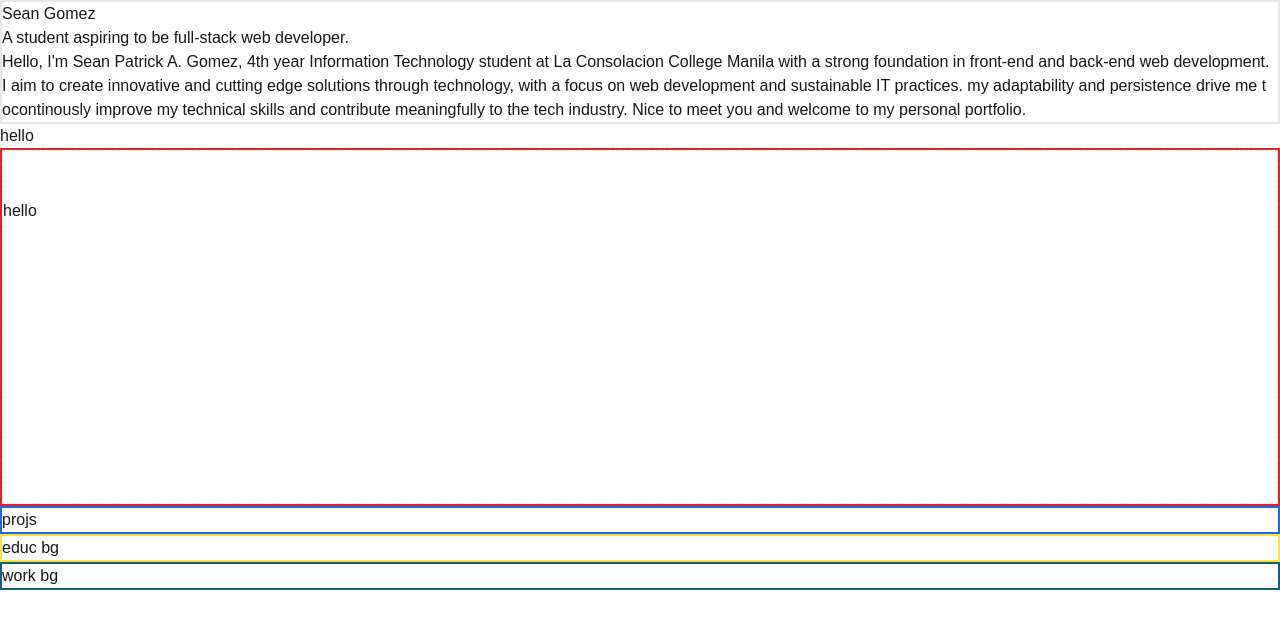
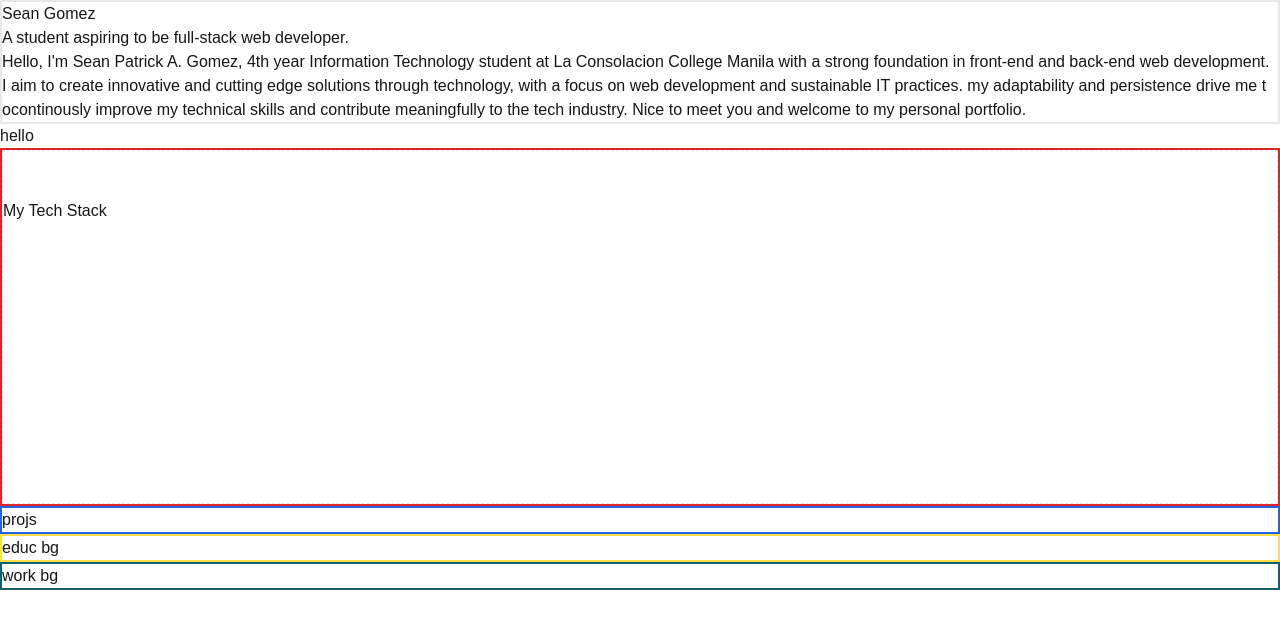
Before and after one commit to SeanGmz/seanportfolio, a Next.js app in the folder my-portfolio/: page / in a window 1280 px wide. Shown: the top 628 px of the page. Built offline with nearby package versions, Linux system fonts and the light colour scheme.

Commit message:
arraged codes and added tempheader for techstack

```diff
--- a/my-portfolio/app/partials/techstack.tsx
+++ b/my-portfolio/app/partials/techstack.tsx
@@ -19,7 +19,11 @@ export default function Techstack() {
   ];
 
   const Stack = () => {
-    return <> hello </>;
+    return (
+      <div>
+        <p>My Tech Stack</p>
+      </div>
+    );
   };
 
   const Uppermarquee = () => {
@@ -32,7 +36,9 @@ export default function Techstack() {
           className="flex flex-shrink-0"
         >
           {marquee.map((image, index) => {
-            return <img src={image} key={index} className="w-24 mr-20" />;
+            return (
+              <img src={image} key={index} className="w-24 mr-20" />
+            );
           })}
         </motion.div>
 
@@ -43,7 +49,9 @@ export default function Techstack() {
           className="flex flex-shrink-0"
         >
           {marquee.map((image, index) => {
-            return <img src={image} key={index} className="w-24 mr-20" />;
+            return (
+              <img src={image} key={index} className="w-24 mr-20" />
+            );
           })}
         </motion.div>
       </div>
@@ -80,7 +88,7 @@ export default function Techstack() {
 
   const Marquee = () => {
     return (
-      <div className="py-12 border border-dashed border-red w-screen overflow-x-hidden">
+      <div className="py-12 border border-dashed border-red overflow-x-hidden">
         <Stack />
         <Uppermarquee />
         <Lowermarquee />
@@ -89,7 +97,7 @@ export default function Techstack() {
   };
 
   return (
-    <div className="w-screen flex justify-center items-center border-solid border-2 border-red-600">
+    <div className="flex justify-center items-center border-solid border-2 border-red-600">
       <Marquee />
     </div>
   );
```
